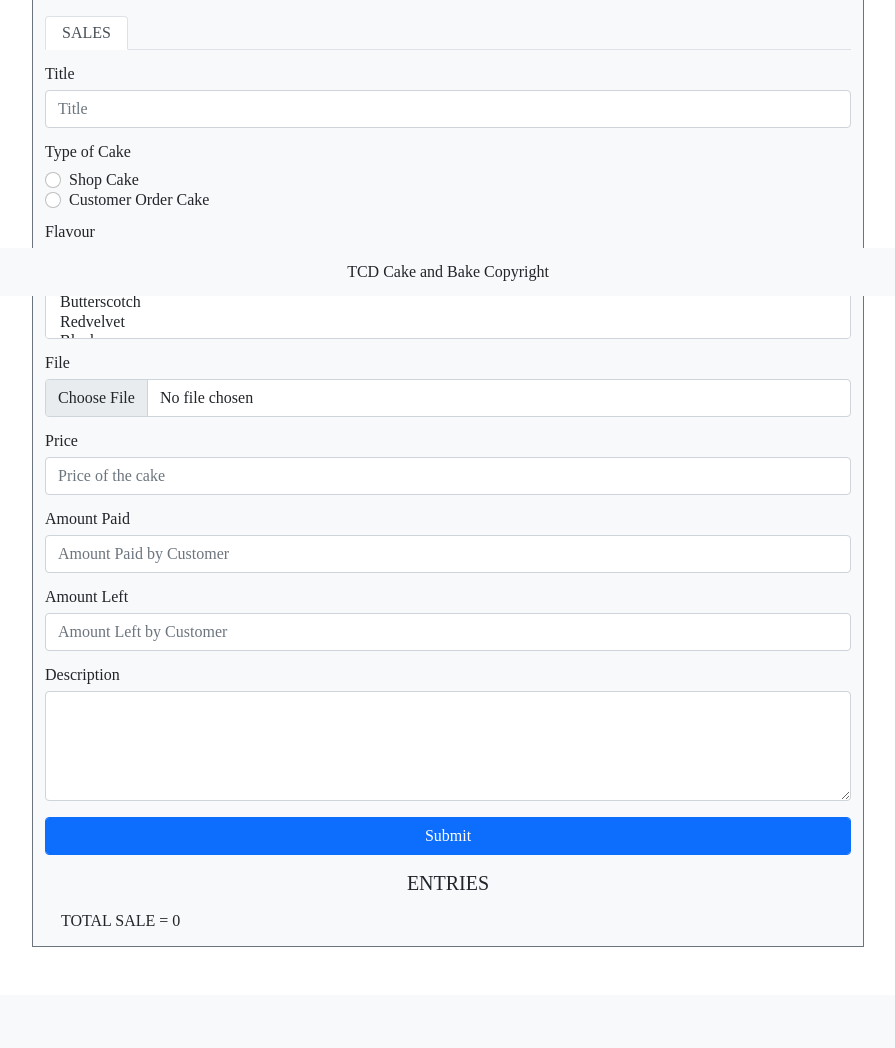
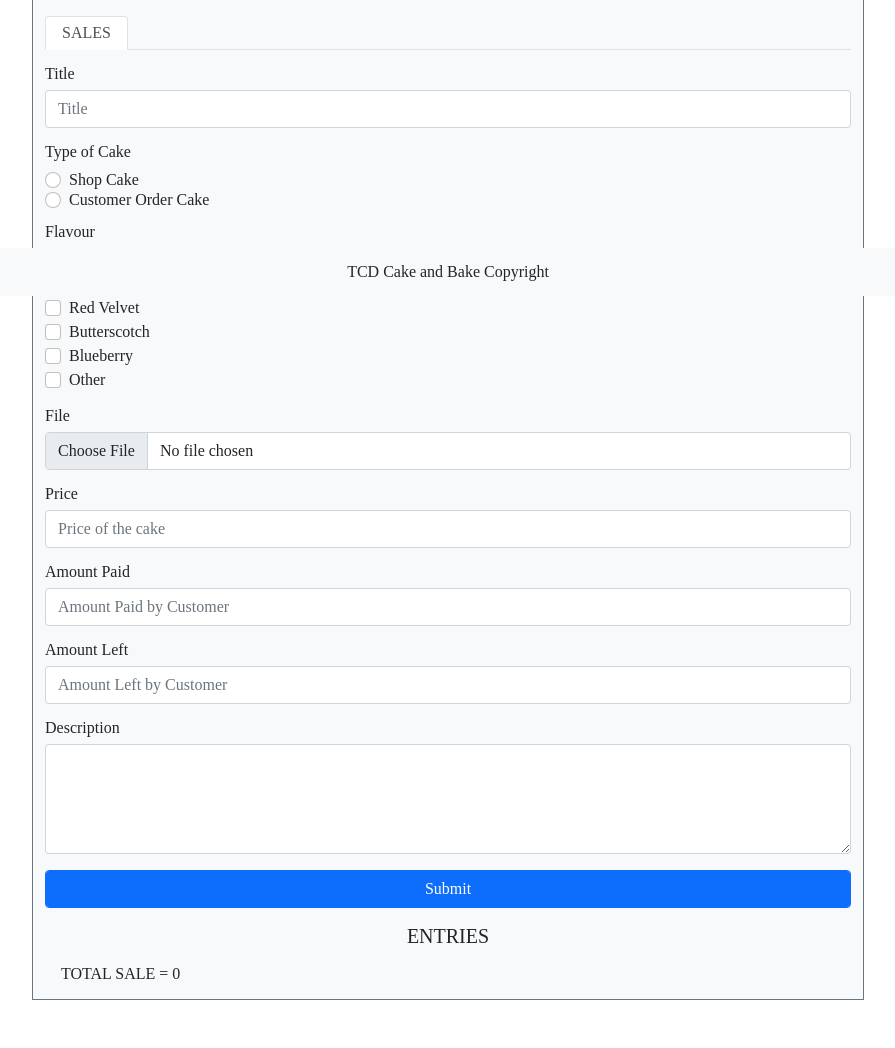
Before and after one commit to SophieaSharma/tcd, a PHP site: page /sales.php in a window 1280 px wide. Shown: the part 504-1552 px from the top of the page, without its empty margins (192-1087 px from the left). Before the commit the page ends 1451 px from the top, so only its background shows below. Run offline with PHP 8.4, Linux system fonts and the light colour scheme; data that the repository does not hold is empty; some libraries are stand-ins or nearby versions.

Commit message:
Update sales.php

```diff
--- a/sales.php
+++ b/sales.php
@@ -94,7 +94,44 @@ GLOBAL $today;
                     </div>
                 </div>
 
-                <div class="mb-3">
+                 <div class="mb-3">
+                    <label for="flavour" class="form-label">Flavour</label>
+                    <div class="form-check">
+
+                        <input class="form-check-input " type="checkbox" value="Pineapple" id="pineapple" name="flavourSales[]">
+                        <label class="form-check-label my-1" for="pineapple">
+                            Pineapple
+                        </label>
+                     <br>
+
+                      <input class="form-check-input" type="checkbox" value="Chocolate" id="chocolate" name="flavourSales[]">
+                      <label class="form-check-label my-1" for="chocolate">
+                          Chocolate
+                      </label> <br>
+
+                      <input class="form-check-input" type="checkbox" value="Redvelvet" id="redvelvet" name="flavourSales[]">
+                      <label class="form-check-label my-1" for="redvelvet">
+                          Red Velvet
+                      </label> <br>
+
+                       <input class="form-check-input" type="checkbox" value="Butterscotch" id="butterscotch" name="flavourSales[]">
+                        <label class="form-check-label my-1" for="butterscotch">
+                           Butterscotch
+                        </label> <br>
+
+                        <input class="form-check-input" type="checkbox" value="Blueberry" id="blueberry" name="flavourSales[]">
+                        <label class="form-check-label my-1" for="blueberry">
+                            Blueberry
+                        </label> <br>
+
+                        <input class="form-check-input" type="checkbox" value="Other" id="other" name="flavourSales[]">
+                        <label class="form-check-label my-1" for="other">
+                            Other
+                        </label> <br>
+                  </div>
+                </div>
+
+               <!-- <div class="mb-3">
                     <label for="flavour" class="form-label">Flavour</label>
                     <select name="flavourSales" class="form-select" multiple aria-label="multiple select example" id="flavour" >
                         <option value="Pineapple">Pineapple</option>
@@ -104,7 +141,7 @@ GLOBAL $today;
                         <option value="Blueberry">Blueberry</option>
                         <option value="Other">Other</option>
                     </select>
-                </div>
+                </div> -->
 
                 <div class="mb-3">
                     <label for="file" class="form-label">File</label>
```
